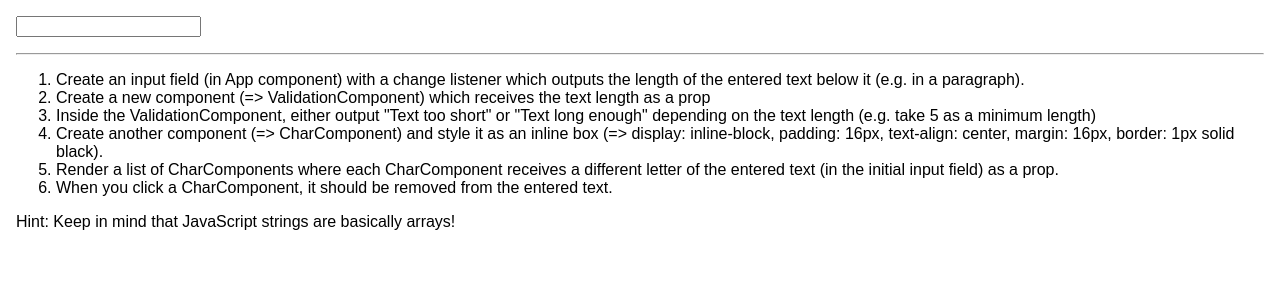
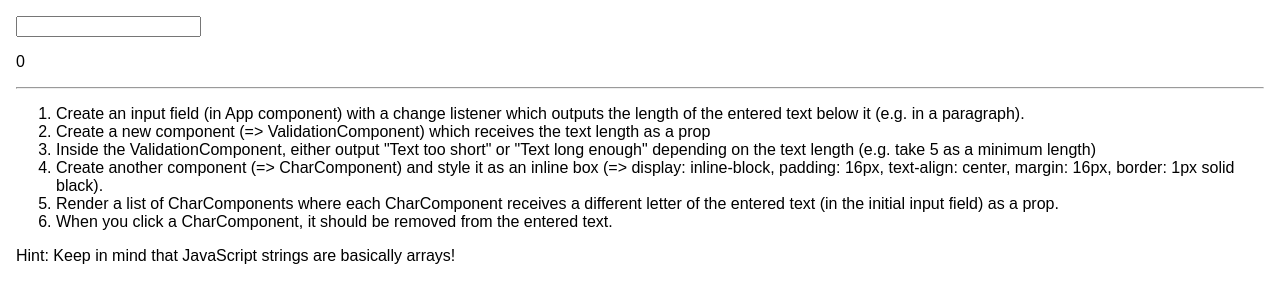
Before and after one commit to natanielmendes/lists-conditionals-assignment, a React (Create React App) app: page / in a window 1280 px wide. Shown: the top 302 px of the page. Built offline with nearby package versions, Linux system fonts and the light colour scheme.

Commit message:
Creating a new component (=> ValidationComponent) which receives the text length as a prop

```diff
--- a/src/App.js
+++ b/src/App.js
@@ -18,6 +18,7 @@ class App extends Component {
       <div className="App">
         <input type="text" className="textInput" onChange={this.inputChangedHandler} value={this.state.userInput}></input>
         <p>{this.state.userInput}</p>
+        <Validation textLength={this.state.userInput.length}/>
         <hr />
         <ol>
           <li>Create an input field (in App component) with a change listener which outputs the length of the entered text below it (e.g. in a paragraph).</li>
--- /dev/null
+++ b/src/Validation/Validation.js
@@ -0,0 +1,11 @@
+import React from 'react';
+
+const validation = (props) => {
+  return (
+    <div>
+      <p>{props.textLength}</p>
+    </div>
+  )
+}
+
+export default validation;
```
